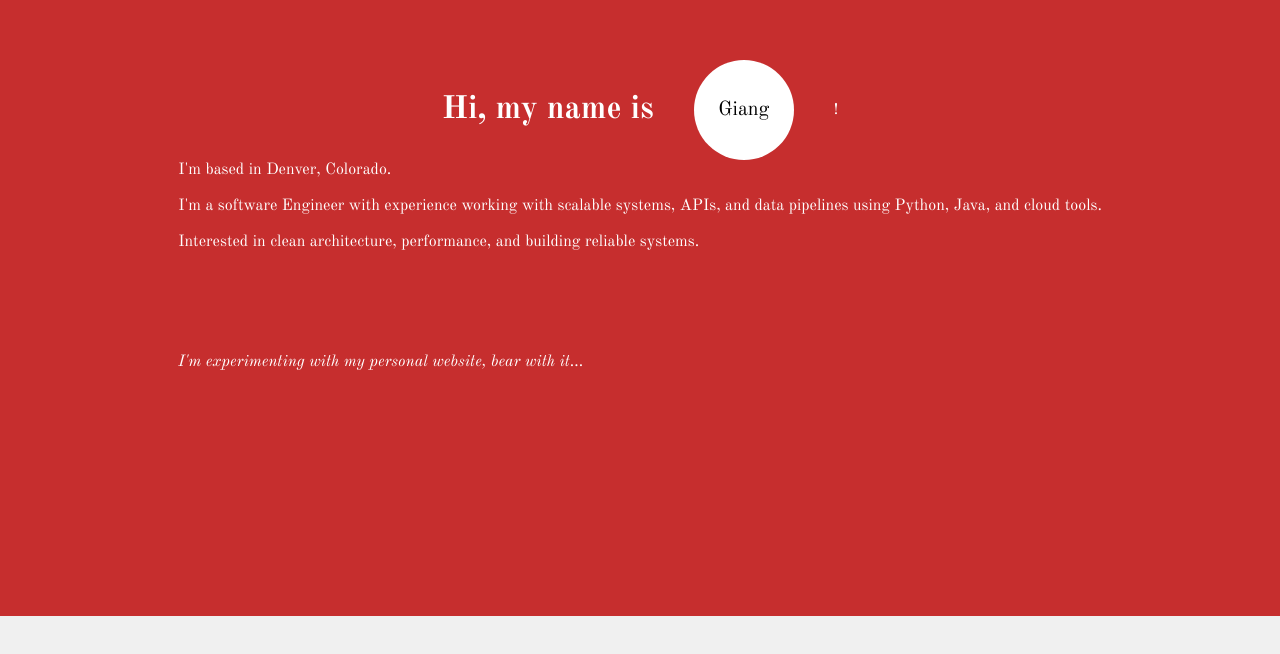
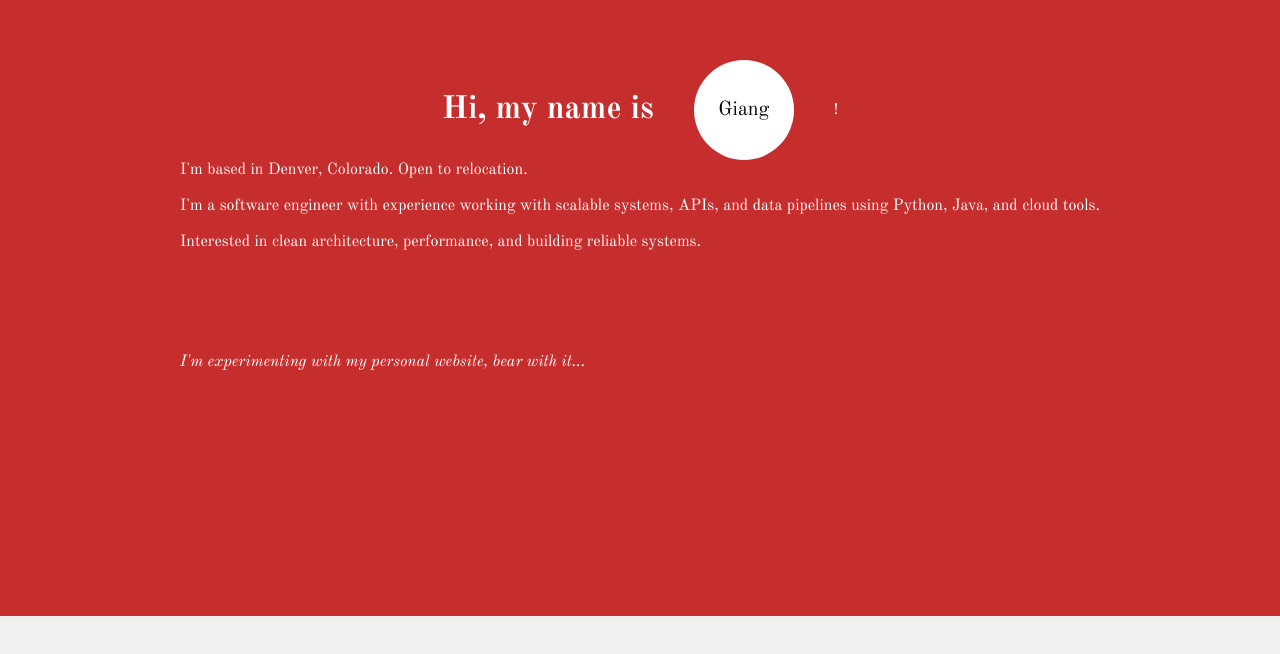
Before and after one commit to gphamwork/gphamwork.github.io, a plain HTML site: page index.html in a window 1280 px wide. Shown: the part 984-1638 px from the top of the page. Drawn offline with nearby package versions, Linux system fonts and the light colour scheme.

Commit message:
small capitalization fix

```diff
--- a/index.html
+++ b/index.html
@@ -54,9 +54,9 @@
           </div>
 
           <div>
-          <div>I'm based in Denver, Colorado.</div>
+          <div>I'm based in Denver, Colorado. Open to relocation.</div>
           <p>
-            I'm a software Engineer with experience working with scalable systems, APIs, and data pipelines using Python, Java, and cloud tools.
+            I'm a software engineer with experience working with scalable systems, APIs, and data pipelines using Python, Java, and cloud tools.
           </p>
           <p>Interested in clean architecture, performance, and building reliable systems.</p>
 
```
